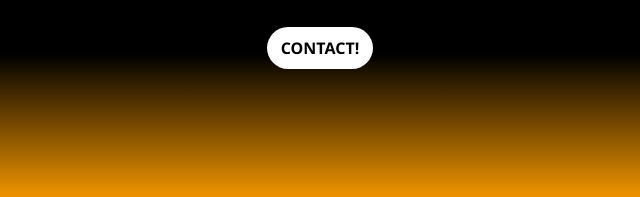
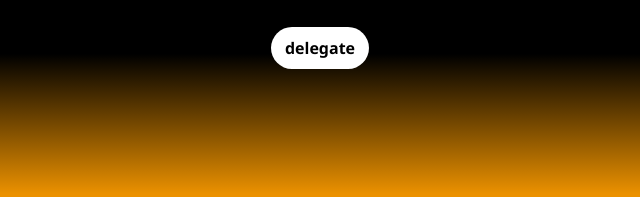
Before and after one commit to salatinalessandro/NextNet, a plain HTML site: page index.html in a window 1280 px wide. Shown: the part 511-708 px from the top of the page, 320-960 px from the left. Drawn offline with Linux system fonts and the light colour scheme.

Commit message:
modifica tasto

```diff
--- a/index.html
+++ b/index.html
@@ -23,7 +23,7 @@
             <h4 style="color: white;">Best convalidator into blockchain</h4>
         </div>
         <div class="button">
-            <a href="mailto:nextnetclientservice@gmail.com">CONTACT!</a>
+            <a href="https://wallet.e-money.com/earn/emoneyvaloper1rfdu269t63acksndk9ah0h4tyalfxxkztuaww5">delegate</a>
         </div>
     </div>
 
```
